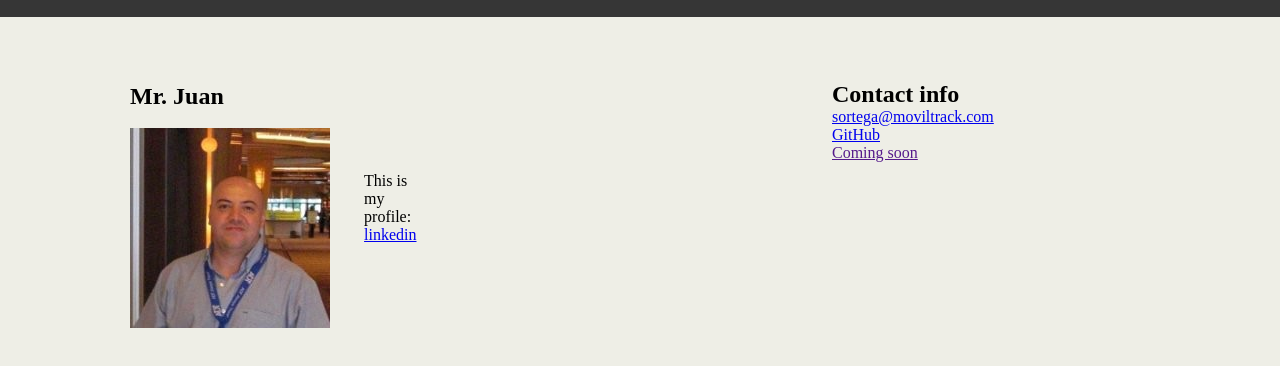
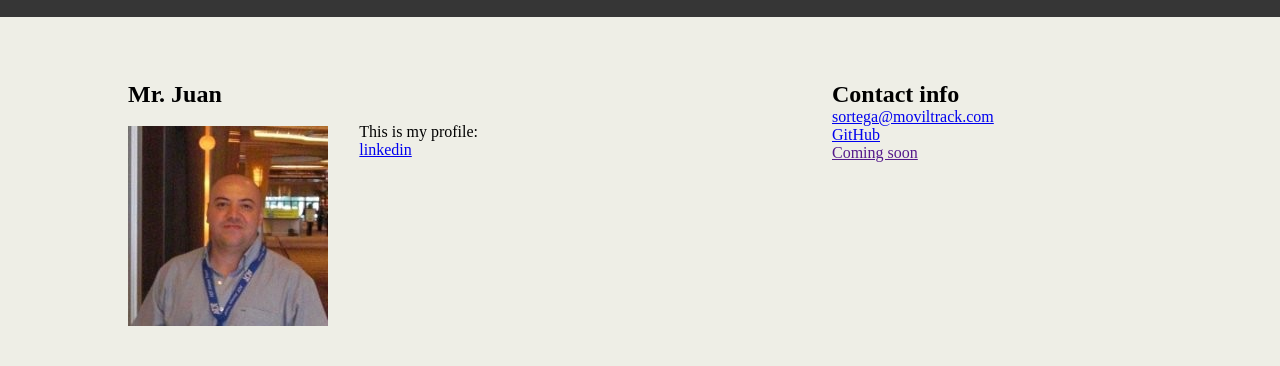
Before and after one commit to SebastianOrtega/bootcamp1, a plain HTML site: page index.html in a window 1280 px wide. Shown: the part 60-426 px from the top of the page. Drawn offline with Linux system fonts and the light colour scheme.

Commit message:
todo funcionando

```diff
--- a/index.html
+++ b/index.html
@@ -16,7 +16,10 @@
         margin-left: 10%;
     }
     .profile{
-        padding: 10%;
+        position: absolute;
+        right: -150px;
+        top: 17%;
+
     }
 
     .contact{
@@ -42,24 +45,17 @@
     <div class="title">
         <h1>My Bio</h1>
     </div>
+
     <div class="name">
-        <table>
-            <tr>
-                <td>
-                    <h2>Mr. Juan </h2><br>
-                    <img src="0.jpg"  alt="me">
-                </td>
-                <td class="profile">
-                    <p>This is my profile: </p>
-                    <a href="https://www.linkedin.com/in/sebastian-ortega-briones-64645a1a/"
-                      target="blank">linkedin</a>
-                </td>
-            </tr>
+        <h2>Mr. Juan </h2><br>
+        <img src="0.jpg"  alt="me">
+        <div class="profile">
+            <p>This is my profile: </p>
+            <a href="https://www.linkedin.com/in/sebastian-ortega-briones-64645a1a/"
+            target="blank">linkedin</a>
+        </div>
+    </div>
 
-        </table>
-
-
-    </div>
 
 
     <div class="contact">
```
Also changed, not shown: ejercicio.html (deleted, +0 -54 lines).
